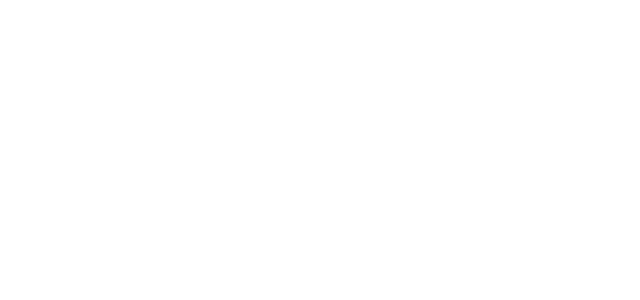
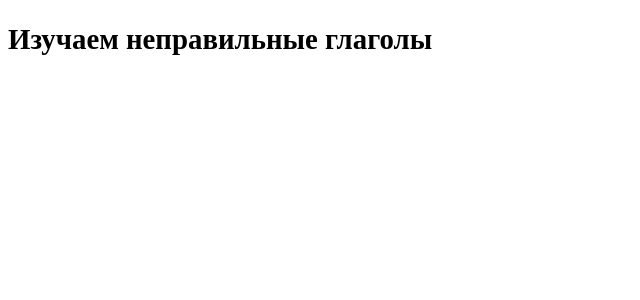
Before and after one commit to AlexMurrr/irregularVerbsCompositionAPI, a Vue app: page / in a window 1280 px wide. Shown: the top 300 px of the page, without its empty margins (0-640 px from the left). Built offline with nearby package versions, Linux system fonts and the light colour scheme.

Commit message:
first testing experiment

```diff
--- a/src/App.vue
+++ b/src/App.vue
@@ -1,9 +1,11 @@
 <script setup>
-
+   import h1V from './components/h1V.vue'
 </script>
 
 <template>
-
+  <main>
+    <h1V/>
+  </main>
 </template>
 
 <style>
--- /dev/null
+++ b/src/components/h1V.vue
@@ -0,0 +1,16 @@
+<template>
+  <h1>Изучаем неправильные глаголы</h1>
+</template>
+
+<script>
+
+</script>
+
+<style>
+  h1 {
+  font-weight: 500;
+  line-height: 1.45;
+  font-size: 1.8rem;
+  font-weight: 700;
+  }
+</style>
```
Also changed, not shown: 1 other file (tests, documents, lock files or other folders).
